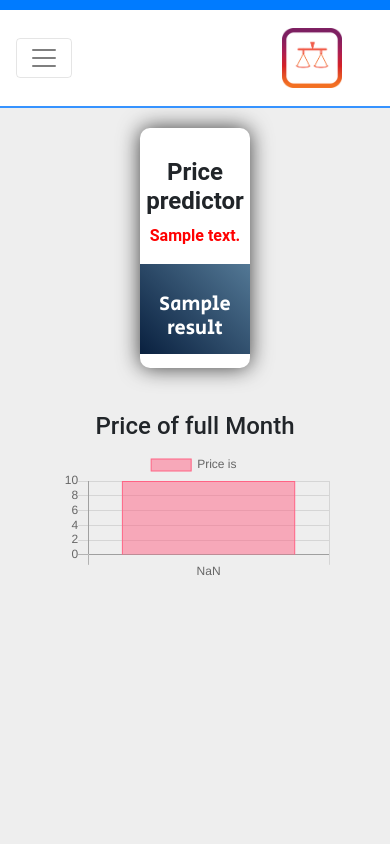
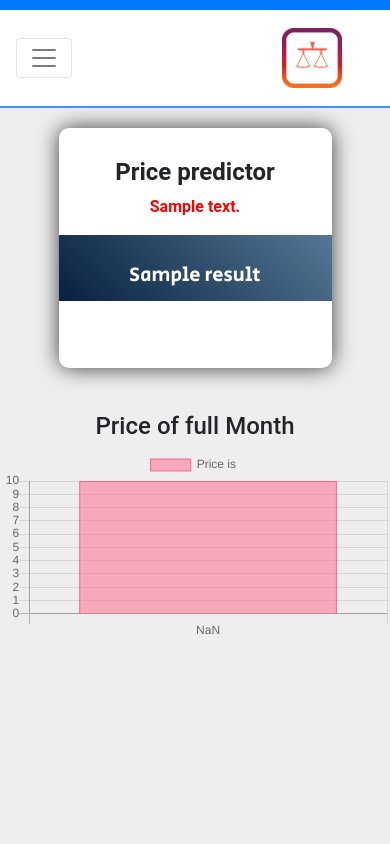
Before and after one commit to Mehedi-Bin-Hafiz/MarketIntelligenceSystemWebsite, a Django app: template templates/priceResult.html in a window 390 px wide. Run offline with Django 3.2, Linux system fonts and the light colour scheme; the template is opened without the code that fills it: most values are stand-ins (such as "Sample title", 1, 10 or a date in 2020); some libraries are stand-ins or nearby versions; some web fonts are replaced.

Commit message:
responsive is done

```diff
--- a/static/css/myindex.css
+++ b/static/css/myindex.css
@@ -111,3 +111,9 @@
         font-size: 35px;
   }
 }
+
+@media only screen and (max-width: 336px) {
+  .home-screen-body h1{
+        font-size: 28px;
+  }
+}
--- a/static/css/predictionResult.css
+++ b/static/css/predictionResult.css
@@ -64,3 +64,14 @@
 }
 
 /*comment*/
+
+@media only screen and (max-width: 876px) {
+  .result-body {
+      width: 70%;
+  }
+}
+@media only screen and (max-width: 700px) {
+ .chart-container {
+      width: 100% !important;
+  }
+}
```
